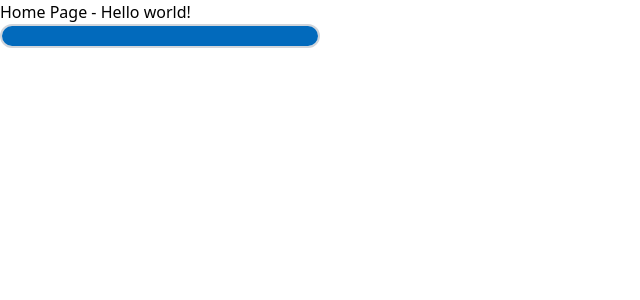
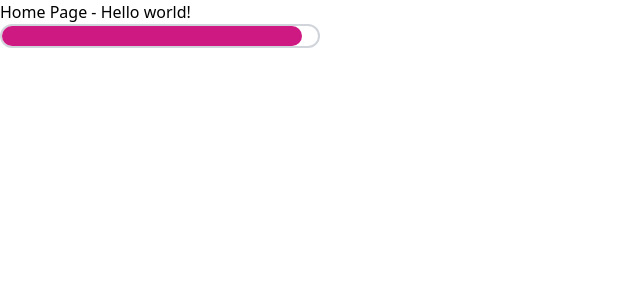
Before and after one commit to JasonXB/EF_Clone, a Next.js app: page / in a window 1280 px wide. Shown: the top 300 px of the page, without its empty margins (0-640 px from the left). Built offline with nearby package versions, Linux system fonts and the light colour scheme.

Commit message:
prevent bad looking values from progress bar; select color styling

```diff
--- a/components/percentBar/percent-bar.tsx
+++ b/components/percentBar/percent-bar.tsx
@@ -9,9 +9,18 @@ const PercentageBar: FC<PercentBarProps> = ({
   percentage,
   color,
 }: PercentBarProps) => {
+  const progressStyle = {
+    width: percentage > 6 ? `${percentage}%` : '6%',
+  };
+
   return (
     <div className="w-80 h-6 border-gray-300 border-2 rounded-xl">
-      <div className="w-full h-full bg-namelessBlue rounded-xl"></div>
+      <div
+        style={progressStyle}
+        className={`w-3/5 h-full rounded-xl ${
+          color === 'pink' ? 'bg-fuchsia' : 'bg-namelessBlue'
+        }`}
+      ></div>
     </div>
   );
 };
--- a/pages/index.tsx
+++ b/pages/index.tsx
@@ -13,7 +13,7 @@ const Home: NextPage = ({}) => {
       </Head>
       <h1>Home Page - Hello world!</h1>
       <div>
-        <PercentageBar percentage={80} color="pink" />
+        <PercentageBar percentage={95} color="pink" />
       </div>
     </div>
   );
```
